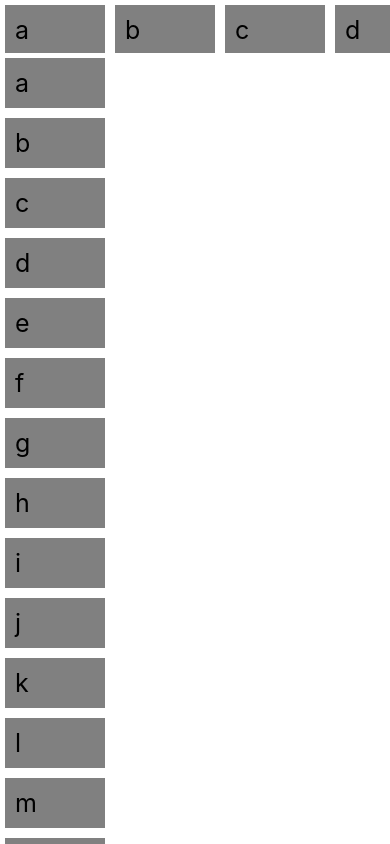
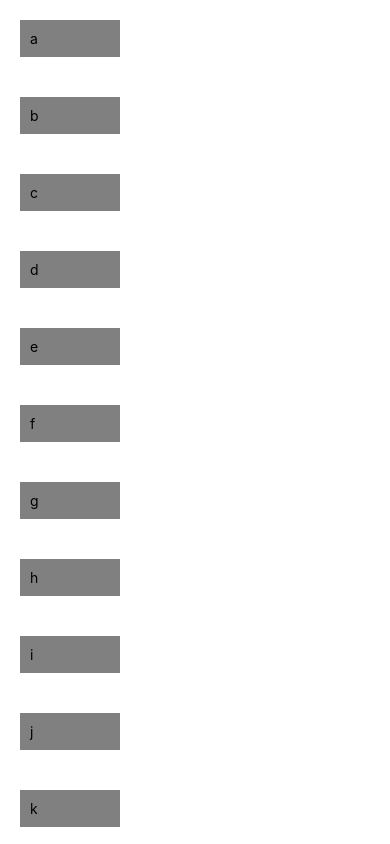
Before and after one commit to babar515/react-native, a React Native app: screen / in a window 390 px wide. Built offline with nearby package versions, Linux system fonts and the light colour scheme.

Commit message:
Flatlist Component

```diff
--- a/App.js
+++ b/App.js
@@ -1,5 +1,5 @@
 import React  from 'react';
-import {StyleSheet, View, Text , ScrollView, SafeAreaView } from 'react-native';
+import {StyleSheet, View, Text , FlatList, SafeAreaView } from 'react-native';
 
 const App = () => {
 
@@ -24,33 +24,17 @@ const App = () => {
 
   return (
     <SafeAreaView style = {styles.container}>
-    <ScrollView horizontal={true} contentContainerStyle = {{ alignItems:'flex-start'}} >
 
-    {
-      items.map(item => {
-        return(
-          <View key= {item.id} style= {styles.listItem}>
-            <Text style={styles.text}>{item.name}</Text>
-          </View>
-        )
-      })
+  <FlatList style={styles.text} data={items}
+  renderItem={({item})=>
+  <View style = {{...styles.listItem, margin: 20}} >
+    <Text>{item.name}</Text>
+    </View>
     }
+  keyExtractor={({id},index)=>index.toString()  }>
 
-    </ScrollView>
 
-    <ScrollView  contentContainerStyle = {{alignItems:'flex-start'}} >
-
-    {
-      items.map(item => {
-        return(
-          <View key= {item.id} style= {styles.listItem}>
-            <Text style={styles.text}>{item.name}</Text>
-          </View>
-        )
-      })
-    }
-
-    </ScrollView>
+    </FlatList>
 
     </SafeAreaView>
   )
```
